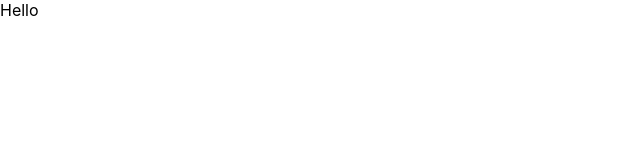
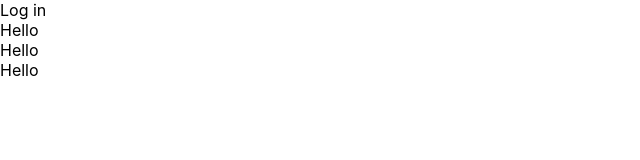
Before and after one commit to Gagandeep-Kaur-01/Login_Application, a React (Create React App) app in the folder Login_Page/frontend/: page / in a window 1280 px wide. Shown: the top 160 px of the page, without its empty margins (0-640 px from the left). Built offline with nearby package versions, Linux system fonts and the light colour scheme.

Commit message:
started to create login form component

```diff
--- a/Login_Page/frontend/src/Form/LoginForm.js
+++ b/Login_Page/frontend/src/Form/LoginForm.js
@@ -1,11 +1,109 @@
 import React from 'react';
+import InputField from './InputField';
+import SubmitButton from './SubmitButton';
+import UserStore from '../store/UserStore';
 
 class LoginForm extends React.Component {
+
+  constructor(props) {
+    super(props);
+    this.state = {
+      username: '',
+      password: '',
+      buttonDisabled: false
+    }
+  }
+
+  setInputValue(property, val) {
+    val = val.trim();
+    if(val.length > 12) {
+      return;
+    }
+    this.setState({
+      [property]: val
+    })
+  }
+
+  resetForm() {
+    this.setState({
+      username: '',
+      password: '',
+      buttonDisabled: false
+    })
+  }
+
+  async doLogin() {
+
+    if (!this.state.username) {
+      return;
+    }
+    if (!this.state.password) {
+      return;
+    }
+
+    this.setState({
+      buttonDisabled: true
+    })
+
+    try {
+
+      let res = await fetch('/login', {
+        method: 'post',
+        headers: {
+          'Accept' : 'application/json',
+          'Content-type': 'application/json'
+        },
+        body: JSON.stringify({
+          username: this.state.username,
+          password: this.state.password
+        })
+      });
+
+      let result = await res.json();
+      if(result && result.success) {
+        UserStore.isLoggedIn = true;
+        UserStore.username = result.username;
+      }
+
+      else if (result && result.success === false) {
+        this.resetForm();
+        alert(result.mgs);
+      }
+
+    }
+
+    catch(e) {
+        console.log(e);
+        this.resetForm();
+    }
+
+  }
 
   render() {
   return (
     <div className="loginForm">
-      Hello
+
+      Log in
+      <InputField
+        type='text'
+        placeholder='Username'
+        value={this.state.username ? this.state.username : ''}
+        onChange= { (val) => this.setInputValue('username', val) }
+      />
+
+      <InputField
+        type='password'
+        placeholder='Password'
+        value={this.state.password ? this.state.password : ''}
+        onChange= { (val) => this.setInputValue('password', val) }
+      />
+
+      <SubmitButton
+          text='Login'
+          disabled={this.state.buttonDisabled}
+          onClick={ () => this.doLogin()}
+      />
+
     </div>
   );
   }
```
